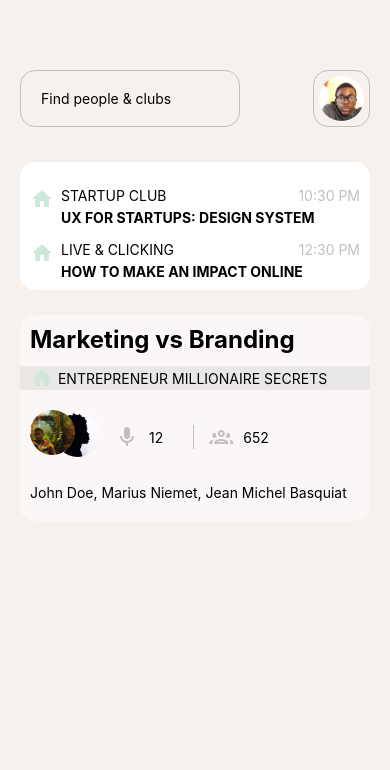
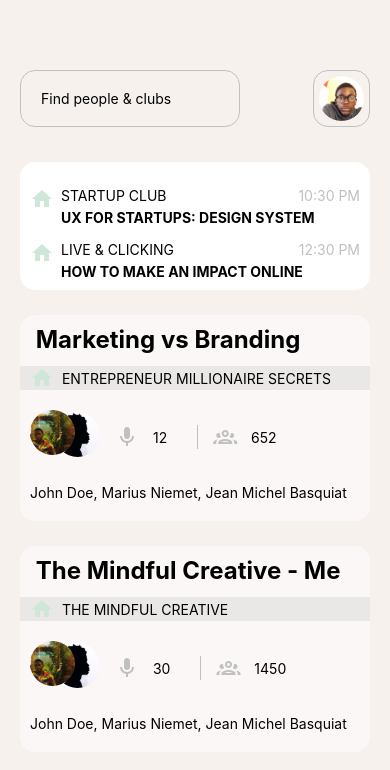
Before and after one commit to niemet0502/clubhouse-redesign, a React Native app: screen / in a window 390 px wide. Shown: the top 770 px of the page. Built offline with nearby package versions, Linux system fonts and the light colour scheme.

Commit message:
main :: displayed Room component and used props

```diff
--- a/App.js
+++ b/App.js
@@ -1,16 +1,18 @@
 import { StatusBar } from 'expo-status-bar';
 import React from 'react';
-import { StyleSheet, Text, View, TextInput, Image, Button } from 'react-native';
+import { ScrollView, StyleSheet, Text, View, TextInput, Image, Button } from 'react-native';
 import { MaterialCommunityIcons } from '@expo/vector-icons';
 import Room from "./components/Room"
 
 const Upcoming = [
   {
+    index: 1,
     title: 'Startup club',
     date: '10:30 PM',
     description: 'UX for Startups: Design System'
   },
   {
+    index: 2,
     title: 'Live & Clicking',
     date: '12:30 PM',
     description: 'How to make an impact online'
@@ -20,7 +22,7 @@ const Upcoming = [
 
 export default function App() {
   return (
-    <View style={styles.container}>
+    <ScrollView style={styles.container}>
       <StatusBar style="auto" />
       <View style={styles.searchWrapper}>
         <TextInput style={styles.input} placeholder={'Find people & clubs'}/>
@@ -33,7 +35,7 @@ export default function App() {
       </View>
 
       <View style={styles.upcomingRoom}>
-        {Upcoming.map((room) => (
+        {Upcoming.map((room, index) => (
            <View style={styles.roomContainer}>
            <MaterialCommunityIcons name="home" size={24} color="#CEE7D9" />
            <View style={styles.iconContainer}>
@@ -47,8 +49,20 @@ export default function App() {
         ))}
       </View>
 
-      <Room />
-    </View>
+      <Room
+        title="Marketing vs Branding"
+        description="Entrepreneur millionaire secrets"
+        microNumber="12"
+        accountNumber="652"
+      />
+
+      <Room
+         title="The Mindful Creative - Me"
+         description="The Mindful Creative"
+         microNumber="30"
+         accountNumber="1450"
+      />
+    </ScrollView>
   );
 }
 
@@ -58,7 +72,8 @@ const styles = StyleSheet.create({
     backgroundColor: '#F6F1ED',
     paddingTop: 70,
     paddingLeft: 20,
-    paddingRight: 20
+    paddingRight: 20,
+    height: '90%'
   },
   searchWrapper:{
     display: 'flex',
--- a/components/Room.js
+++ b/components/Room.js
@@ -1,13 +1,14 @@
 import React from 'react';
 import { View, Text, StyleSheet, TouchableOpacity, Image } from 'react-native';
 import { MaterialCommunityIcons } from '@expo/vector-icons';
-export default function Room() {
+
+export default function Room(props) {
   return (
     <View style={styles.container}>
-      <Text style={styles.roomTitle}>Marketing vs Branding</Text>
+      <Text style={styles.roomTitle}> {props.title}</Text>
       <View style={styles.roomDescription}>
         <MaterialCommunityIcons name="home" size={24} color="#CEE7D9" />
-        <Text style={styles.title}> Entrepreneur millionaire secrets</Text>
+        <Text style={styles.title}>  {props.description}</Text>
       </View>
       <View style={styles.userContainer}>
         <View style={styles.profilContainer}>
@@ -23,11 +24,11 @@ export default function Room() {
         <View style={styles.statContainer}>
           <View style={styles.microphone}>
             <MaterialCommunityIcons name="microphone" size={24} color="#C0C0C0" />
-            <Text style={styles.number}>12</Text>
+            <Text style={styles.number}> {props.microNumber}</Text>
           </View>
           <View style={styles.account}>
             <MaterialCommunityIcons name="account-group-outline" size={24} color="#C0C0C0" />
-            <Text style={styles.number}>652</Text>
+            <Text style={styles.number}> {props.accountNumber}</Text>
           </View>
         </View>
 
```
